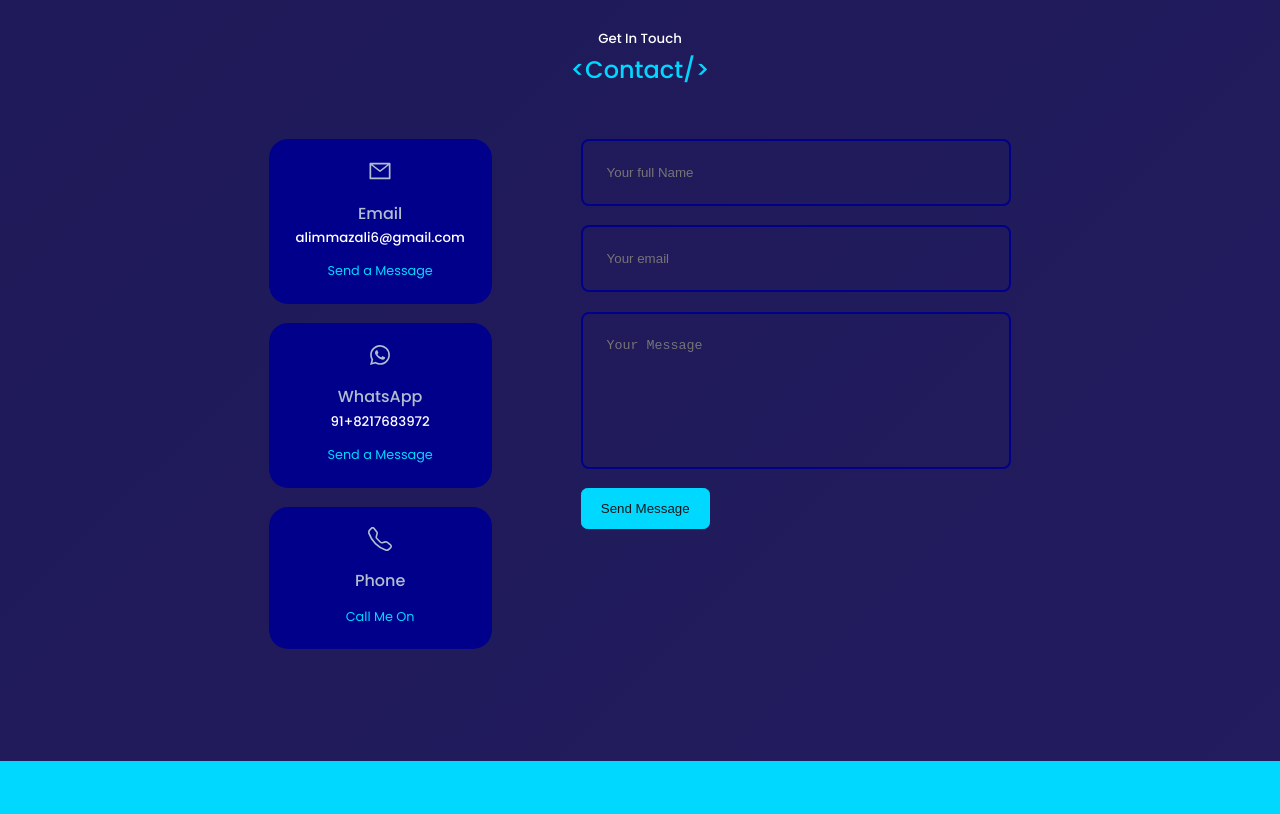
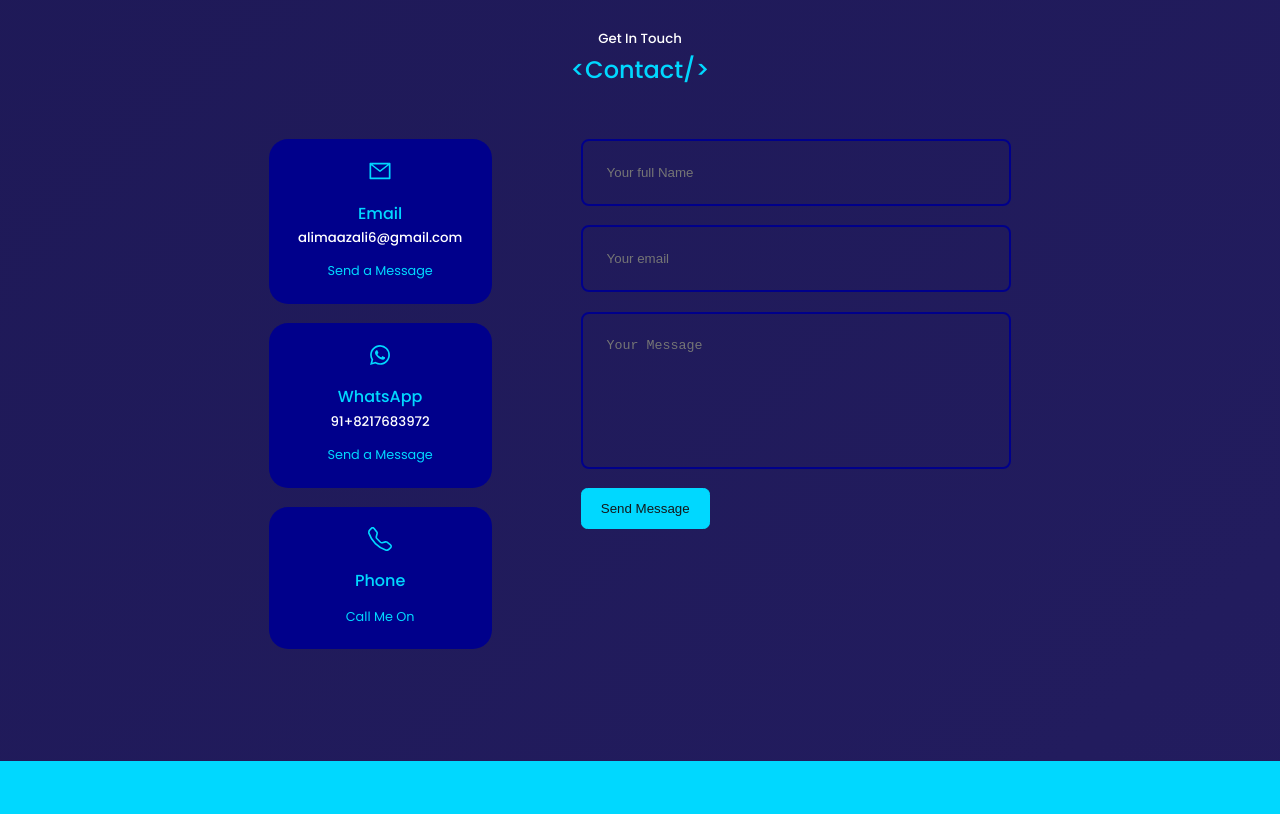
Before and after one commit to mdAliMaaz/portfolio, a React (Vite) app: page / in a window 1280 px wide. Shown: the part 3840-4654 px from the top of the page. Built offline with nearby package versions, Linux system fonts and the light colour scheme.

Commit message:
added loading state

```diff
--- a/src/components/contact/Contact.tsx
+++ b/src/components/contact/Contact.tsx
@@ -43,6 +43,7 @@ const Contact = () => {
     });
   };
   const error = () => {
+    setLoading(false);
     toast.error("Somthing went Wrong try again ", {
       position: toast.POSITION.TOP_RIGHT,
       autoClose: 3000,
@@ -60,19 +61,28 @@ const Contact = () => {
           variants={zoomIn(0.5, 1)}
           initial='hidden'
           whileInView='show'
+          viewport={{ once: true }}
           className='contact__options'
         >
           {/* EMAIL */}
-          <article className='contact__option'>
+          <a
+            href='mailto:alimmazali6@gmail.com'
+            target='_blank'
+            className='contact__option'
+          >
             <AiOutlineMail className='contact__icon' />
             <h4>Email</h4>
-            <h5>alimmazali6@gmail.com</h5>
+            <h5>alimaazali6@gmail.com</h5>
             <a target='_blank' href='mailto:alimmazali6@gmail.com'>
               Send a Message
             </a>
-          </article>
+          </a>
           {/* WHATS APP */}
-          <article className='contact__option'>
+          <a
+            href='https://api.whatsapp.com/send?phone=8217682972'
+            target='_blank'
+            className='contact__option'
+          >
             <MdOutlineWhatsapp className='contact__icon' />
             <h4>WhatsApp</h4>
             <h5>91+8217683972</h5>
@@ -82,15 +92,15 @@ const Contact = () => {
             >
               Send a Message
             </a>
-          </article>
+          </a>
           {/* PHONE */}
-          <article className='contact__option'>
+          <a href='tel:8217683972' target='_blank' className='contact__option'>
             <BsTelephone className='contact__icon' />
             <h4>Phone</h4>
             <a target='_blank' href='tel:8217683972'>
               Call Me On
             </a>
-          </article>
+          </a>
         </motion.div>
         <motion.form
           variants={zoomIn(0.5, 1)}
@@ -119,7 +129,7 @@ const Contact = () => {
             type='submit'
             className='btn btn-primary'
           >
-            Send Message
+            {loading ? "<Loading/>" : "Send Message"}
           </motion.button>
         </motion.form>
       </div>
--- a/src/components/projects/Projects.tsx
+++ b/src/components/projects/Projects.tsx
@@ -2,7 +2,6 @@ import "./projects.scss";
 
 import { projects } from "../../data";
 import { motion } from "framer-motion";
-import { planetVariants } from "../../motion";
 
 const Projects = () => {
   return (
@@ -13,14 +12,7 @@ const Projects = () => {
       </h2>
       <div className='container projects__container'>
         {projects.map((item) => (
-          <motion.article
-            variants={planetVariants(item.direction, 0.4)}
-            initial='hidden'
-            whileInView='show'
-            viewport={{ once: true }}
-            key={item.id}
-            className='project__item'
-          >
+          <article key={item.id} className='project__item'>
             <div className='img__container'>
               <img src={item.image} alt='project_img' />
             </div>
@@ -47,10 +39,13 @@ const Projects = () => {
             </div>
             <div className='hashtags'>
               {item.tech.map((item2, i) => (
-                <div className={`hashtag${i}`} key={item + "_" + i}>{`#${item2}`}</div>
+                <div
+                  className={`hashtag${i}`}
+                  key={item + "_" + i}
+                >{`#${item2}`}</div>
               ))}
             </div>
-          </motion.article>
+          </article>
         ))}
       </div>
     </section>
```
